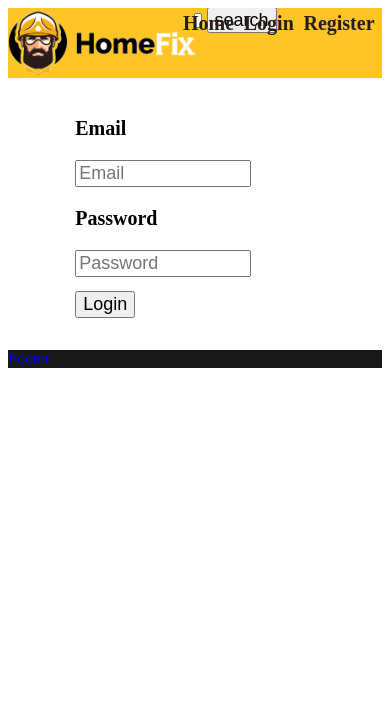
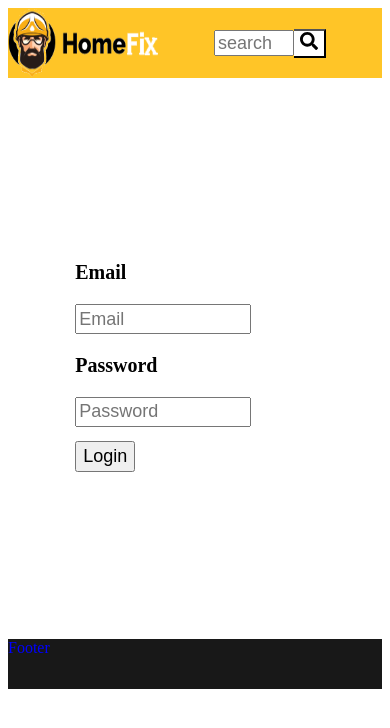
Before and after one commit to C5-khaledHalhouli/MERAKI_Academy_Project_4, a React (Create React App) app in the folder frontend/: page /login in a window 390 px wide. Shown: the top 728 px of the page. Built offline with nearby package versions, Linux system fonts and the light colour scheme; no server answers.

Commit message:
styling  responsive

```diff
--- a/frontend/package.json
+++ b/frontend/package.json
@@ -10,6 +10,7 @@
     "jwt-decode": "^3.1.2",
     "react": "^18.1.0",
     "react-dom": "^18.1.0",
+    "react-icons": "^4.3.1",
     "react-router-dom": "^6.3.0",
     "react-scripts": "5.0.1",
     "web-vitals": "^2.1.4"
--- a/frontend/src/App.css
+++ b/frontend/src/App.css
@@ -10,7 +10,7 @@
   display: grid;
   background-color: #ffc527;
   grid-template-columns: auto 20% 30%;
-  height: 70px;
+  height: 100px;
   width: 100%;
   overflow: hidden;
 }
@@ -21,5 +21,16 @@
 .footer {
   color: blue;
   background-color: #181818;
-  align-self:flex-end;
+  height: 50px;
 }
+@media all and (max-width:600px){
+  .navbar {
+    display: grid;
+    background-color: #ffc527;
+    grid-template-columns: auto 30% 15%;
+    height: 70px;
+    width: 100%;
+    overflow: hidden;
+
+  }
+}
--- a/frontend/src/components/Login/style.css
+++ b/frontend/src/components/Login/style.css
@@ -2,7 +2,7 @@
   display: flex;
   justify-content: center;
   align-items: center;
-  height: 100%;
+  height: 45vw;
   width: 100%;
   flex-direction: column;
 }
@@ -22,3 +22,13 @@
     height: 13%;
     font-size: 18px;
 }
+@media all and (max-width:600px){
+    #login{
+        height: 135vw;
+        width: 100%;
+        display: flex;
+        justify-content: center;
+        align-items: center;
+        flex-direction: column;
+    }
+}
--- a/frontend/src/components/NavBar/index.js
+++ b/frontend/src/components/NavBar/index.js
@@ -1,4 +1,5 @@
 import "./style.css";
+
 import React, { useEffect } from "react";
 import { Link } from "react-router-dom";
 import { Search } from "../Search";
@@ -12,6 +13,7 @@ const NavBar = ({ isLoggedIn, setResult }) => {
         <div className="search">
           <Search setResult={setResult} />
         </div>
+        <button className="mainList">Main List</button>
         <div className="homeList">
           <Link to="/" className="homeListElement">
             Home
@@ -44,6 +46,7 @@ const NavBar = ({ isLoggedIn, setResult }) => {
           </Link>
           <Logout />
         </div>
+        <button className="mainList">Main List</button>
         <div className="menuList">
           <Link to="/" className="homeListElement">
             Home
--- a/frontend/src/components/NavBar/style.css
+++ b/frontend/src/components/NavBar/style.css
@@ -1,19 +1,16 @@
-.title{
+.title {
   padding: 0% 5%;
-
 }
 
-.homeList{
+.homeList {
   height: auto;
   width: auto;
   gap: 10%;
-    display: flex;
-    justify-content:flex-end;
+  display: none;
+  justify-content: flex-end;
   padding: 4% 7%;
-
-
 }
-.homeListElement{
+.homeListElement {
   height: 100%;
 
   font-size: 20px;
@@ -21,18 +18,16 @@
   align-items: center;
   color: #271c18;
   text-decoration: none;
-
 }
-.logoImg{
-    height: 70px;
-    width: 100%;
+.logoImg {
+  height: 100px;
+  width: 400px;
 }
-.menuList{
+.menuList {
   background-color: #f0aa91;
   color: white;
   display: none;
-    z-index: 10000
-    ;
+  z-index: 10000;
   flex-direction: column;
   padding: 4%;
   height: 230%;
@@ -41,3 +36,21 @@
   right: 33%;
   top: 48%;
 }
+.mainList {
+  height: 50px;
+  width: 50px;
+  justify-self: flex-end;
+  display: none;
+}
+@media all and (max-width: 600px) {
+  .logoImg {
+    height: 70px;
+    width: 150px;
+  }
+  .mainList {
+    height: 50px;
+    width: 50px;
+    justify-self: flex-end;
+
+  }
+}
--- a/frontend/src/components/Search/index.js
+++ b/frontend/src/components/Search/index.js
@@ -1,4 +1,6 @@
 import "./style.css";
+
+import { FaSearch } from "react-icons/fa"
 import React, { useState, useEffect } from "react";
 import axios from "axios";
 import { useNavigate, Link } from "react-router-dom";
@@ -59,7 +61,7 @@ const Search = ({ setResult }) => {
       id="searchInput"/>
       <Link to="/search">
         <button on onClick={searchClick} id="searchButton">
-          search
+         <FaSearch/>
         </button>
       </Link>
     </div>
--- a/frontend/src/components/Search/style.css
+++ b/frontend/src/components/Search/style.css
@@ -7,11 +7,26 @@
 }
 #searchInput{
     width: 70%;
-    height: 36%;
+    height: 85%;
     font-size: 18px;
 }
 #searchButton{
-    height: 26px;
+    height: 37px;
     font-size: 18px;
-    margin: 0% 7%;
+    border-left: white;
+background-color: white;
+
 }
+.search{
+    display: flex;
+    flex-direction: column;
+    justify-content: center;
+}
+
+@media all and (max-width:600px){
+    #searchButton{
+        height: 85%;
+        font-size: 18px;
+        border-left: white;
+    background-color: white;}
+  }
--- a/frontend/src/components/SearchPage/index.js
+++ b/frontend/src/components/SearchPage/index.js
@@ -1,4 +1,5 @@
 import "./style.css";
+
 import React from "react"
 import {Link} from "react-router-dom"
 
```
Also changed, not shown: 1 other file (tests, documents, lock files or other folders). Lines whose indentation alone changed are shown as unchanged.
